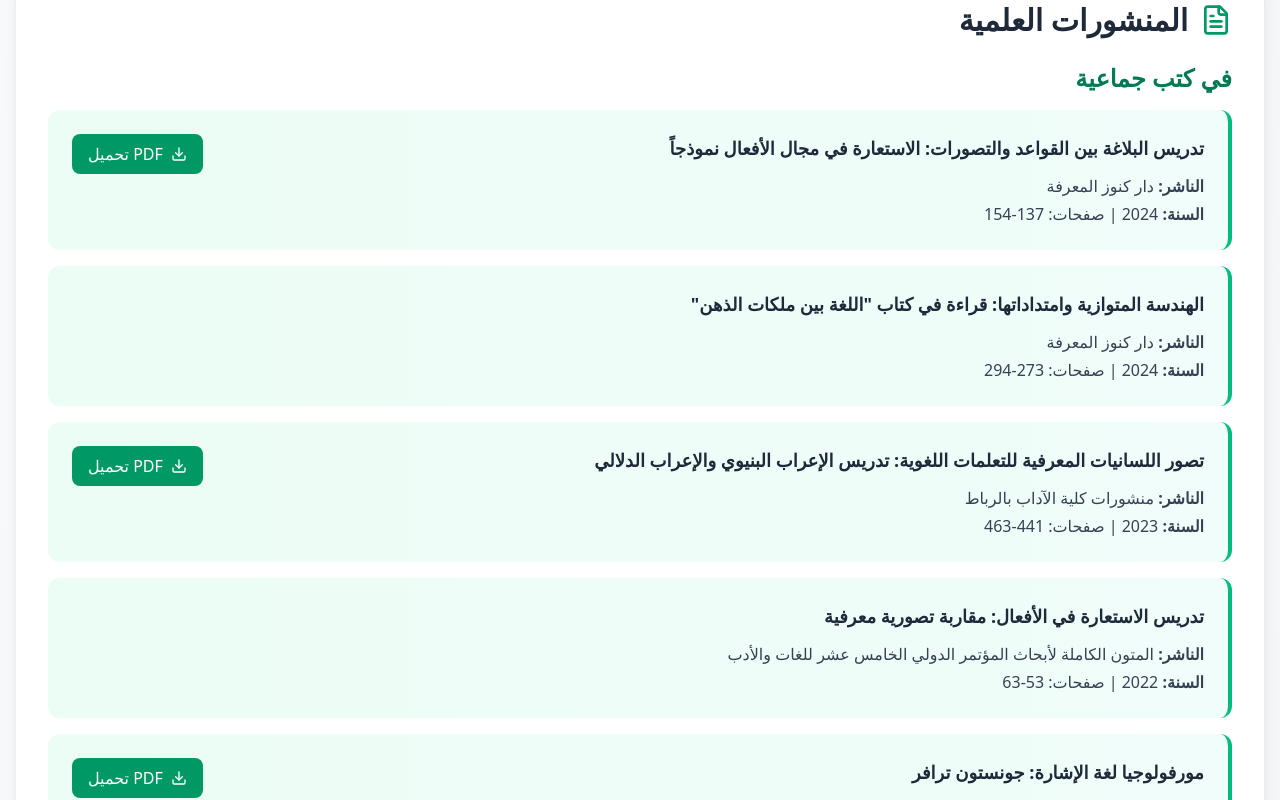
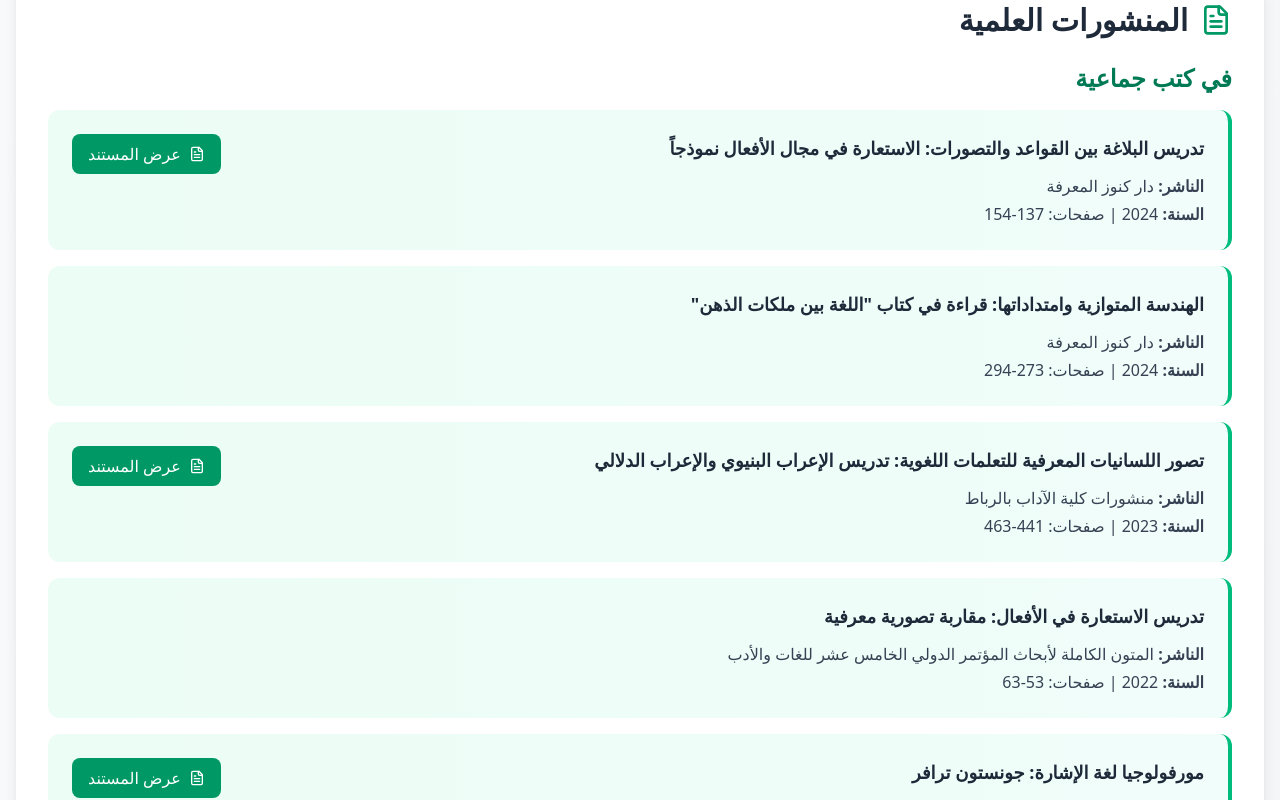
Before and after one commit to abdelrahmanmawia/hamid-dghough, a React (Vite) app: page / in a window 1280 px wide. Shown: the part 1440-2240 px from the top of the page. Built offline with nearby package versions, Linux system fonts and the light colour scheme.

Commit message:
edit in pdf

```diff
--- a/src/components/Portfolio.jsx
+++ b/src/components/Portfolio.jsx
@@ -9,6 +9,7 @@ export default function Portfolio() {
   const [activeSection, setActiveSection] = useState('home');
   const [lightboxSrc, setLightboxSrc] = useState(null); // <-- new state for lightbox
   const [mobileOpen, setMobileOpen] = useState(false); // <-- new state for mobile menu
+  const [pdfSrc, setPdfSrc] = useState(null); // Add a new state for PDF viewer
 
   const publications = [
     {
@@ -209,15 +210,13 @@ export default function Portfolio() {
 
               <div className="flex items-center gap-3 mt-4">
                 {book.pdf && (
-                  <a
-                    href={book.pdf}
-                    target="_blank"
-                    rel="noopener noreferrer"
+                  <button
+                    onClick={() => setPdfSrc(book.pdf)}
                     className="flex items-center gap-2 bg-emerald-600 text-white px-4 py-2 rounded-lg hover:bg-emerald-700 transition-colors"
                   >
-                    <Download className="w-4 h-4" />
-                    تحميل PDF
-                  </a>
+                    <FileText className="w-4 h-4" />
+                    عرض المستند
+                  </button>
                 )}
               </div>
             </div>
@@ -319,15 +318,13 @@ export default function Portfolio() {
 
                   <div className="flex flex-col items-end gap-3">
                     {pub.pdf && (
-                      <a
-                        href={pub.pdf}
-                        target="_blank"
-                        rel="noopener noreferrer"
+                      <button
+                        onClick={() => setPdfSrc(pub.pdf)}
                         className="flex items-center gap-2 bg-emerald-600 text-white px-4 py-2 rounded-lg hover:bg-emerald-700 transition-colors"
                       >
-                        <Download className="w-4 h-4" />
-                        PDF تحميل
-                      </a>
+                        <FileText className="w-4 h-4" />
+                        عرض المستند
+                      </button>
                     )}
                   </div>
                 </div>
@@ -627,6 +624,33 @@ export default function Portfolio() {
         </div>
       )}
 
+      {/* PDF viewer modal - Add this new modal for PDF viewing */}
+      {pdfSrc && (
+        <div
+          className="fixed inset-0 bg-black/70 z-50 flex items-center justify-center p-4"
+          onClick={() => setPdfSrc(null)}
+          role="dialog"
+          aria-modal="true"
+        >
+          <div className="w-full max-w-5xl h-[90vh] bg-white rounded-lg overflow-hidden" onClick={e => e.stopPropagation()}>
+            <div className="flex justify-between items-center p-4 border-b">
+              <h3 className="font-bold text-lg">عرض المستند</h3>
+              <button
+                onClick={() => setPdfSrc(null)}
+                className="p-2 hover:bg-gray-100 rounded-full"
+              >
+                <X className="w-5 h-5" />
+              </button>
+            </div>
+            <iframe
+              src={`${pdfSrc}#toolbar=0`}
+              className="w-full h-[calc(90vh-4rem)]"
+              title="PDF Viewer"
+            />
+          </div>
+        </div>
+      )}
+
       <footer className="bg-gray-800 text-white py-6 mt-12">
         <div className="max-w-7xl mx-auto px-4 text-center">
           <p className="text-gray-300">© 2025 الأستاذ حميد دغوج - جميع الحقوق محفوظة</p>
```
